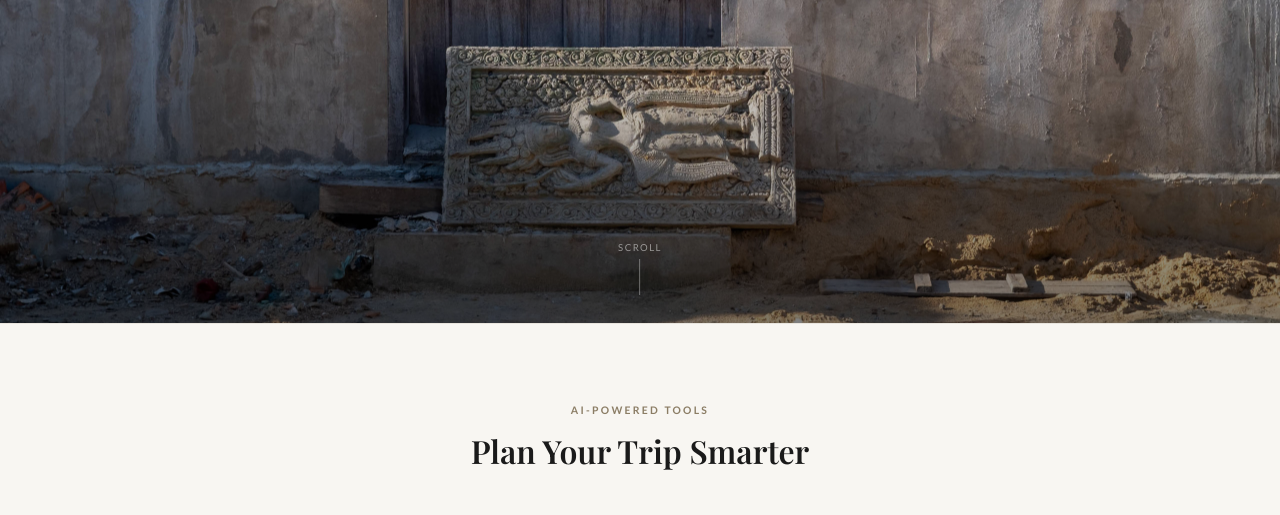
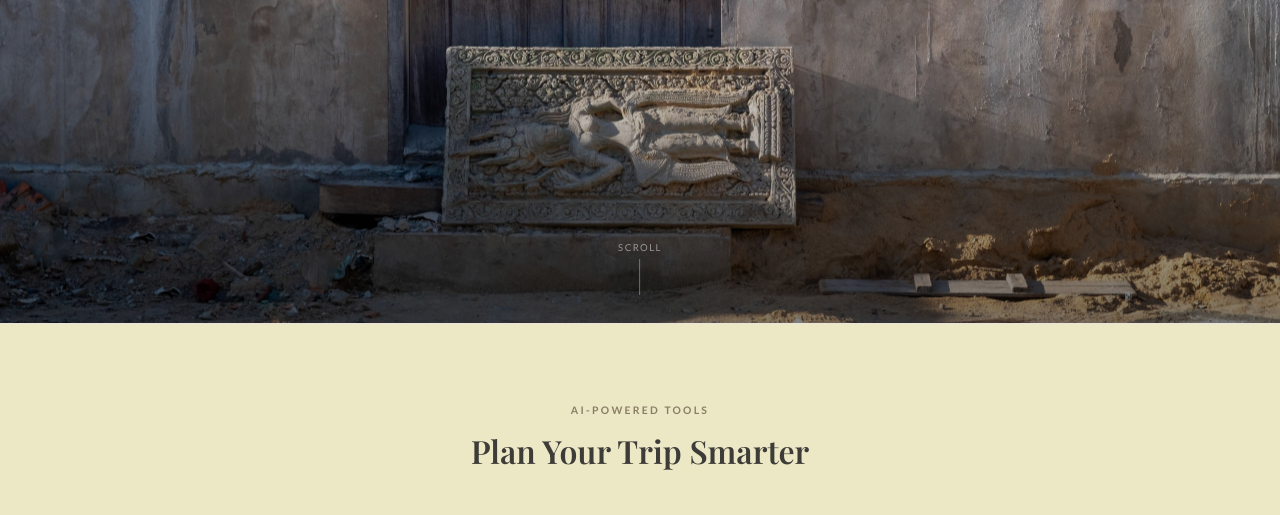
Before and after one commit to jwlav-hub/doublehappiness, a plain HTML site: page index.html in a window 1280 px wide. Shown: the part 381-896 px from the top of the page. Drawn offline with nearby package versions, Linux system fonts and the light colour scheme; a web font is replaced by a local one.

Commit message:
Update CSS color variables
--dark: #1A1A1A → #3D3C38
--bg-light: #F8F6F2 → #ECE8C6

Co-Authored-By: Claude Sonnet 4.6 <noreply@anthropic.com>

```diff
--- a/css/styles.css
+++ b/css/styles.css
@@ -16,10 +16,10 @@ body {
 :root {
   --gold: #8b7d65;
   --gold-light: #b0976e;
-  --dark: #1a1a1a;
+  --dark: #3D3C38;
   --text: #2c2c2c;
   --text-light: #6b6560;
-  --bg-light: #f8f6f2;
+  --bg-light: #ECE8C6;
   --border: #e8e4dd;
   --white: #fff;
 }
```
